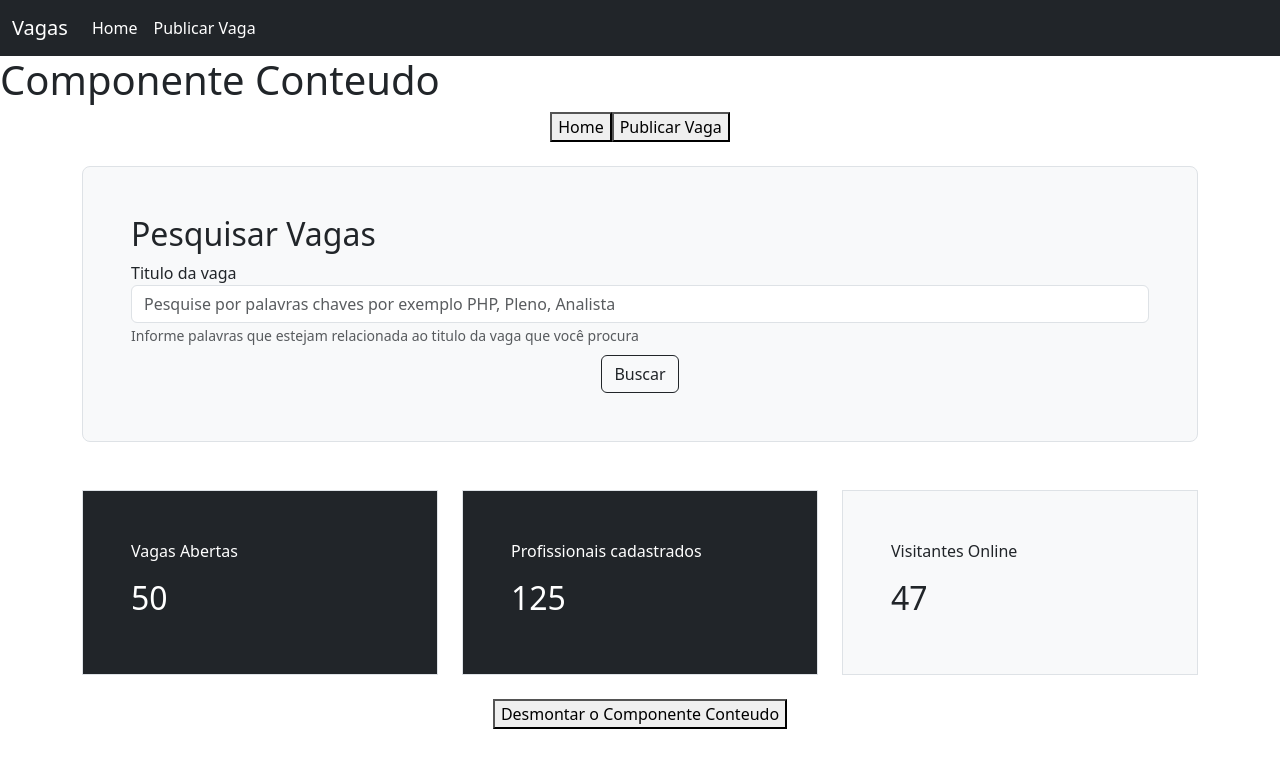
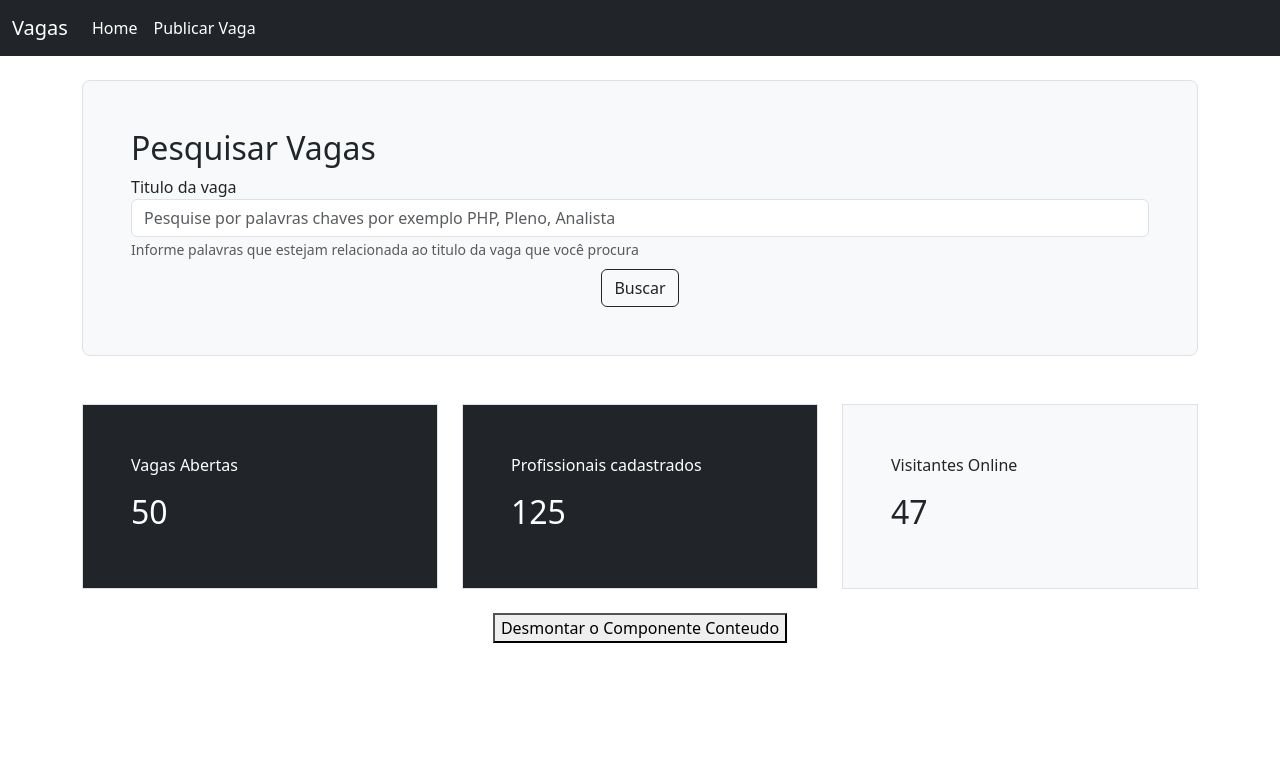
Before and after one commit to ProgramadorVictor/vagas-front, a Vue app: page / in a window 1280 px wide. Shown: the top 768 px of the page. Built offline with nearby package versions, Linux system fonts and the light colour scheme.

Commit message:
feat: alterando a tela com eventos emits por menu

```diff
--- a/src/App.vue
+++ b/src/App.vue
@@ -4,13 +4,13 @@
     É a ideia de que podemos reutilizar código com vários componentes em arquivos unicos, cada componente...
     Tendo suas funções unicas. E sendo colocado em diversas partes da estrutura HTML. Desta forma podemos encapsular e reutilizar o código.
   -->
-  <Topo/><!-- Percebe-se que ao utilizar sintaxe mais clara o component é chamado pela sua chave, não por seu nome. -->
+  <Topo @conteudo="trocarConteudo"/><!-- Percebe-se que ao utilizar sintaxe mais clara o component é chamado pela sua chave, não por seu nome. -->
   <!--
     <ConteudoComponent/>
     <conteudo-component/> Utilização da case, kebab-case
     <conteudo-kebab-case/>
   -->
-  <ConteudoComponent v-if="visiblidade"/>
+  <ConteudoComponent :conteudo="visibilidade"/>
   <button @click="desmontarComponente" style="margin: 0 auto; display: block;">Desmontar o Componente Conteudo</button>
   <!-- <h1>Componente App</h1>
   <p>App: {{ $style }}</p> -->
@@ -28,11 +28,14 @@ export default {
     'conteudo-kebab-case': ConteudoComponent, //Abordagem pouco usada para nomeação de ccomponents.
   },
   data: () => ({
-    visiblidade: true
+    visibilidade: 'HomeKey'
   }),
   methods:{
     desmontarComponente(){
-      this.visiblidade = false;
+      this.visibilidade = false;
+    },
+    trocarConteudo(filhoParaPai){
+      this.visibilidade = filhoParaPai;
     }
   }
 }
--- a/src/components/layouts/ConteudoComponent.vue
+++ b/src/components/layouts/ConteudoComponent.vue
@@ -1,12 +1,12 @@
 <template>
     <div>
-        <h1>{{titulo}}</h1>
+        <!-- <h1>{{titulo}}</h1> -->
         <!-- <button @click="atualizarComponente">Atualizar Componente</button> -->
 
         <!-- Renderizando de modo dinamico um componente com a tag 'component' do vue. -->
         <div style="display: flex; justify-content: center;">
-            <button @click="conteudo = 'HomeKey'" >Home</button>
-            <button @click="conteudo = 'PublicarVaga'">Publicar Vaga</button>
+            <!-- <button @click="conteudo = 'HomeKey'" >Home</button>
+            <button @click="conteudo = 'PublicarVaga'">Publicar Vaga</button> -->
         </div>
 
         <!-- <component :is="conteudo"/> O componente carregado vai ser o valor de 'conteudo' dentro da propriedade data -->
@@ -35,11 +35,11 @@
             HomeKey: HomeView, //Atribuindo HomeView a chave HomeKey
             PublicarVaga
         },
+        props: ['conteudo'],
         data(){
             return{
                 show: false,
                 titulo: 'Componente Conteudo',
-                conteudo: 'HomeKey',
             }
         },
         methods:{
@@ -59,6 +59,7 @@
         },
         mounted() { //O componente é montado e passa a ficar no DOM real.
             console.log('Montado')
+            console.log(this.conteudo);
         },
         beforeUpdate() { //Antes d componente ser atualizado
             console.log('Antes de atualizar')
--- a/src/components/layouts/TopoComponent.vue
+++ b/src/components/layouts/TopoComponent.vue
@@ -11,10 +11,10 @@
                 <div class="collapse navbar-collapse" id="navbarNav">
                     <ul class="navbar-nav">
                         <li class="nav-item">
-                            <a class="nav-link active text-white" aria-current="page" href="#">Home</a>
+                            <a class="nav-link active text-white" aria-current="page" href="#" @click="navegarPara('HomeKey')">Home</a>
                         </li>
                         <li class="nav-item">
-                            <a class="nav-link text-white" href="#">Publicar Vaga</a>
+                            <a class="nav-link text-white" href="#" @click="navegarPara('PublicarVaga')">Publicar Vaga</a>
                         </li>
                     </ul>
                 </div>
@@ -25,6 +25,11 @@
 <script>
     export default {//Configura a instancia do component, data, watcher, computed, methods.
         name: 'TopoComponent', //Podemos determinar o nome do componente no proprio componente.
+        methods:{
+            navegarPara(menu){
+                this.$emit('conteudo', menu);
+            }
+        }
     }
 </script>
 <style lang="css">
```
